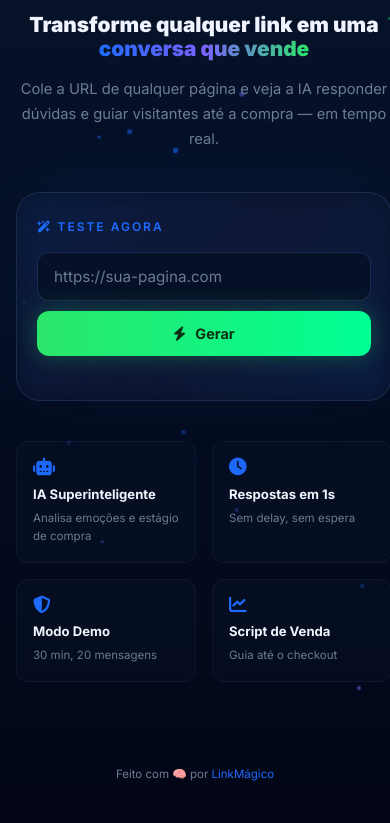
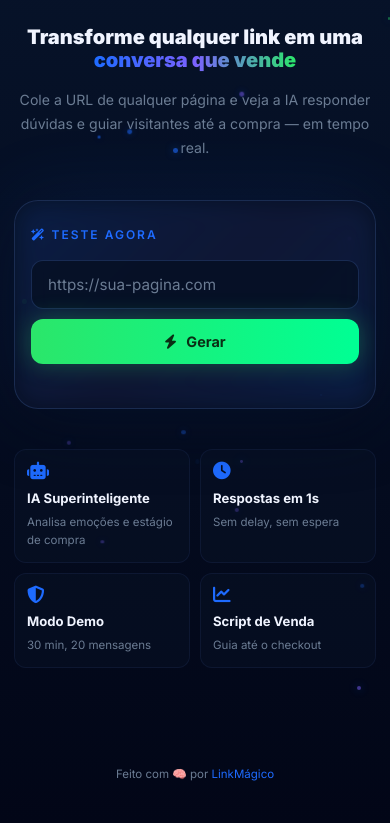
Before and after one commit to LinkMagicoDemo/lkmdemo, a website: page public/index.html in a window 390 px wide. Shown: the part 119-942 px from the top of the page. Drawn offline with Linux system fonts and the light colour scheme.

Commit message:
fix: texto cortado no celular dentro do iframe - html,body max-width 100%% overflow-x hidden - headline fixo 1.25rem no mobile - max-width 100%% em todos containers - pseudo-element inset 0 - min-width 0 nos flex items

```diff
--- a/public/index.html
+++ b/public/index.html
@@ -16,8 +16,9 @@
 --text:#c8d6e5;--text-bright:#f0f4ff;--text-muted:#6b7c93;
 --font:'Inter',system-ui,sans-serif;--radius:16px;
 }
+html,body{max-width:100%;overflow-x:hidden}
 html{scroll-behavior:smooth}
-body{font-family:var(--font);background:linear-gradient(180deg,var(--bg) 0%,var(--bg-dark) 100%);color:var(--text);min-height:100vh;line-height:1.6;overflow-x:hidden}
+body{font-family:var(--font);background:linear-gradient(180deg,var(--bg) 0%,var(--bg-dark) 100%);color:var(--text);min-height:100vh;line-height:1.6}
 
 /* ===== PARTICLES ===== */
 .particles{position:fixed;inset:0;pointer-events:none;z-index:0;overflow:hidden}
@@ -25,26 +26,26 @@ body{font-family:var(--font);background:linear-gradient(180deg,var(--bg) 0%,var(
 .dot{position:absolute;border-radius:50%;background:rgba(30,107,255,0.6);animation:drift 8s infinite;box-shadow:0 0 8px rgba(30,107,255,0.4)}
 
 /* ===== LAYOUT ===== */
-.container{max-width:680px;margin:0 auto;padding:0 20px}
-.hero{min-height:100vh;display:flex;flex-direction:column;align-items:center;justify-content:center;text-align:center;position:relative;z-index:1}
+.container{max-width:680px;margin:0 auto;padding:0 20px;width:100%}
+.hero{min-height:100vh;display:flex;flex-direction:column;align-items:center;justify-content:center;text-align:center;position:relative;z-index:1;width:100%}
 
 /* ===== BRAND ===== */
 .brand{display:flex;align-items:center;gap:8px;font-size:1rem;font-weight:700;color:var(--text-bright);letter-spacing:2px;margin-bottom:8px}
 .brand i{color:var(--primary);font-size:1.1rem}
-.brand-sub{font-size:.6rem;text-transform:uppercase;letter-spacing:4px;color:var(--primary);font-weight:600;margin-bottom:40px}
+.brand-sub{font-size:.6rem;text-transform:uppercase;letter-spacing:4px;color:var(--primary);font-weight:600;margin-bottom:40px;word-wrap:break-word;overflow-wrap:break-word}
 
 /* ===== HEADLINE ===== */
-.headline{font-size:clamp(1.8rem,4.5vw,3rem);font-weight:900;color:var(--text-bright);line-height:1.15;margin-bottom:16px;overflow-wrap:break-word;word-wrap:break-word}
+.headline{font-size:clamp(1.4rem,4.5vw,3rem);font-weight:900;color:var(--text-bright);line-height:1.15;margin-bottom:16px;overflow-wrap:break-word;word-wrap:break-word;word-break:break-word;max-width:100%}
 .headline .accent{background:linear-gradient(90deg,var(--primary),var(--glow),var(--green));-webkit-background-clip:text;-webkit-text-fill-color:transparent;background-clip:text}
-.sub{font-size:1.05rem;color:var(--text-muted);margin-bottom:40px;max-width:520px;line-height:1.7}
+.sub{font-size:1.05rem;color:var(--text-muted);margin-bottom:40px;max-width:100%;line-height:1.7;overflow-wrap:break-word;word-wrap:break-word}
 
 /* ===== CARD ===== */
-.gen-card{width:100%;max-width:560px;border-radius:24px;padding:36px 32px;background:var(--surface);backdrop-filter:blur(20px);-webkit-backdrop-filter:blur(20px);border:1px solid rgba(100,150,255,0.2);box-shadow:0 0 80px rgba(30,107,255,0.12),0 20px 60px rgba(0,0,0,0.4);position:relative;overflow:hidden}
-.gen-card::before{content:'';position:absolute;inset:-2px;border-radius:26px;background:linear-gradient(135deg,rgba(30,107,255,0.4),rgba(123,97,255,0.2),rgba(30,107,255,0.4));z-index:-1;filter:blur(12px);opacity:.35}
+.gen-card{width:100%;max-width:100%;border-radius:24px;padding:36px 32px;background:var(--surface);backdrop-filter:blur(20px);-webkit-backdrop-filter:blur(20px);border:1px solid rgba(100,150,255,0.2);box-shadow:0 0 80px rgba(30,107,255,0.12),0 20px 60px rgba(0,0,0,0.4);position:relative;overflow:hidden}
+.gen-card::before{content:'';position:absolute;inset:0;border-radius:24px;background:linear-gradient(135deg,rgba(30,107,255,0.4),rgba(123,97,255,0.2),rgba(30,107,255,0.4));z-index:-1;filter:blur(12px);opacity:.35}
 
 .gen-label{font-size:.75rem;font-weight:600;color:var(--primary);text-transform:uppercase;letter-spacing:2px;margin-bottom:16px;text-align:left}
 .gen-input-wrap{display:flex;gap:10px;margin-bottom:20px}
-.gen-input{flex:1;padding:14px 16px;border-radius:12px;border:1px solid rgba(100,150,255,0.2);background:rgba(5,15,35,0.8);color:var(--text-bright);font-family:var(--font);font-size:.95rem;outline:none;transition:all .3s}
+.gen-input{flex:1;padding:14px 16px;border-radius:12px;border:1px solid rgba(100,150,255,0.2);background:rgba(5,15,35,0.8);color:var(--text-bright);font-family:var(--font);font-size:.95rem;outline:none;transition:all .3s;min-width:0}
 .gen-input:focus{border-color:var(--primary);box-shadow:0 0 20px rgba(30,107,255,0.15)}
 .gen-input::placeholder{color:var(--text-muted)}
 .gen-btn{padding:14px 24px;border-radius:12px;background:linear-gradient(90deg,var(--green),#00FF94);color:#0a2e14;font-weight:700;font-size:.9rem;border:none;cursor:pointer;font-family:var(--font);transition:all .3s;white-space:nowrap;box-shadow:0 0 25px rgba(43,230,106,0.3)}
@@ -57,8 +58,8 @@ body{font-family:var(--font);background:linear-gradient(180deg,var(--bg) 0%,var(
 .gen-result.show{display:block;animation:fadeIn .5s ease}
 .gen-result-title{font-size:.82rem;font-weight:600;color:var(--green);margin-bottom:10px}
 .gen-link-wrap{display:flex;gap:8px;align-items:center;margin-bottom:12px}
-.gen-link{flex:1;padding:10px 14px;border-radius:10px;background:rgba(5,15,35,0.8);border:1px solid rgba(43,230,106,0.3);color:var(--green);font-family:monospace;font-size:.85rem;overflow:hidden;text-overflow:ellipsis;white-space:nowrap}
-.copy-btn{padding:10px 14px;border-radius:10px;background:rgba(43,230,106,0.15);border:1px solid rgba(43,230,106,0.3);color:var(--green);cursor:pointer;font-family:var(--font);font-weight:600;font-size:.78rem;transition:all .2s}
+.gen-link{flex:1;padding:10px 14px;border-radius:10px;background:rgba(5,15,35,0.8);border:1px solid rgba(43,230,106,0.3);color:var(--green);font-family:monospace;font-size:.85rem;overflow:hidden;text-overflow:ellipsis;white-space:nowrap;min-width:0}
+.copy-btn{padding:10px 14px;border-radius:10px;background:rgba(43,230,106,0.15);border:1px solid rgba(43,230,106,0.3);color:var(--green);cursor:pointer;font-family:var(--font);font-weight:600;font-size:.78rem;transition:all .2s;flex-shrink:0}
 .copy-btn:hover{background:rgba(43,230,106,0.25)}
 .open-btn{display:block;width:100%;padding:14px;border-radius:12px;background:linear-gradient(90deg,var(--primary),var(--glow));color:#fff;font-weight:700;font-size:.95rem;border:none;cursor:pointer;font-family:var(--font);text-align:center;text-decoration:none;transition:all .3s;box-shadow:0 0 30px rgba(30,107,255,0.3)}
 .open-btn:hover{transform:translateY(-2px);box-shadow:0 0 50px rgba(30,107,255,0.5)}
@@ -75,7 +76,7 @@ body{font-family:var(--font);background:linear-gradient(180deg,var(--bg) 0%,var(
 .spinner{display:inline-block;width:20px;height:20px;border:2px solid rgba(30,107,255,0.3);border-top-color:var(--primary);border-radius:50%;animation:spin .8s linear infinite;margin-right:8px;vertical-align:middle}
 
 /* ===== FEATURES ===== */
-.features{display:grid;grid-template-columns:repeat(auto-fit,minmax(180px,1fr));gap:16px;margin-top:40px;max-width:560px}
+.features{display:grid;grid-template-columns:repeat(auto-fit,minmax(130px,1fr));gap:16px;margin-top:40px;max-width:100%;width:100%}
 .feature{padding:16px;border-radius:12px;background:rgba(10,20,40,0.4);border:1px solid rgba(100,150,255,0.08);text-align:left}
 .feature i{color:var(--primary);font-size:1.1rem;margin-bottom:8px;display:block}
 .feature-title{font-size:.82rem;font-weight:700;color:var(--text-bright);margin-bottom:4px}
@@ -86,7 +87,7 @@ body{font-family:var(--font);background:linear-gradient(180deg,var(--bg) 0%,var(
 .footer a{color:var(--primary);text-decoration:none}
 
 @keyframes fadeIn{from{opacity:0;transform:translateY(10px)}to{opacity:1;transform:translateY(0)}}
-@media(max-width:480px){.gen-input-wrap{flex-direction:column}.gen-card{padding:24px 20px}.headline{font-size:clamp(1.3rem,5vw,1.8rem)}.sub{font-size:.92rem}.container{padding:0 16px}}
+@media(max-width:480px){.gen-input-wrap{flex-direction:column}.gen-card{padding:24px 16px}.headline{font-size:1.25rem}.sub{font-size:.88rem}.container{padding:0 14px}.brand-sub{letter-spacing:2px;font-size:.55rem}.features{grid-template-columns:1fr 1fr;gap:10px}.feature{padding:12px}}
 </style>
 </head>
 <body>
```
